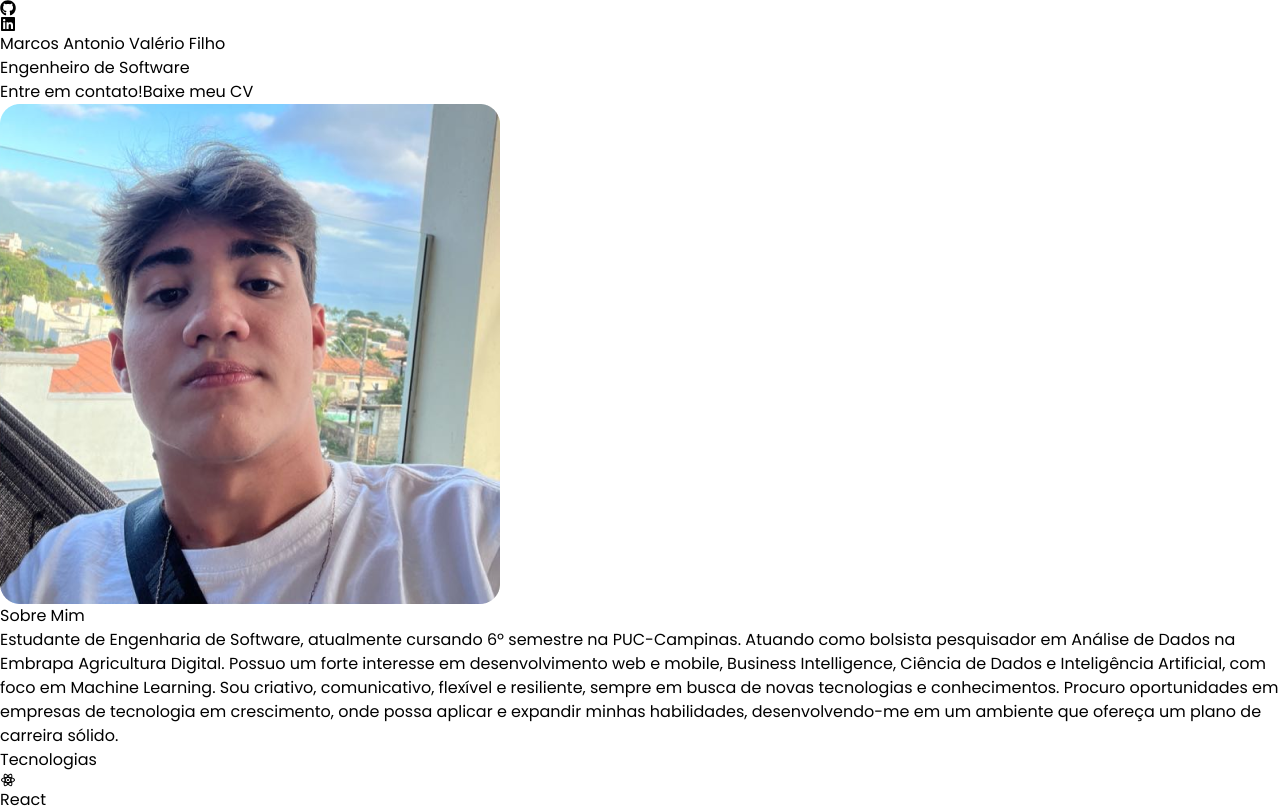
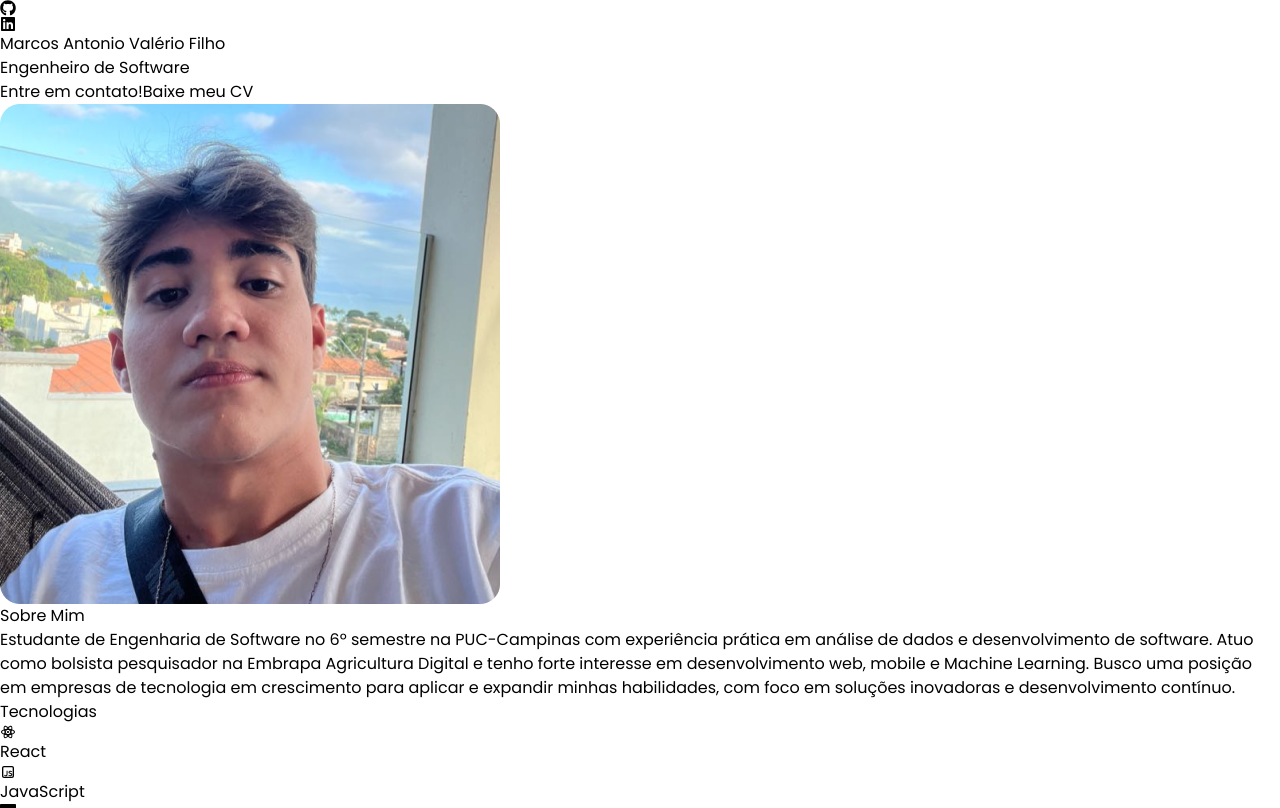
Before and after one commit to marcosvaleriofilho/portfolio-marcos, a React (Vite) app: page / in a window 1280 px wide. Shown: the top 808 px of the page. Built offline with nearby package versions, Linux system fonts and the light colour scheme.

Commit message:
feat: alterações CV e sobre

```diff
--- a/src/components/About.jsx
+++ b/src/components/About.jsx
@@ -11,12 +11,7 @@ const About = () => {
         <motion.div  whileInView={{opacity: 1, y: 0,}} initial={{opacity: 0, y: 100}} transition={{duration: 1, delay: 1}} className='w-full'>
           <div className='flex items-center justify-center'>
             <p className='max-w-6xl text-center my-10 mb-20'>
-              Estudante de Engenharia de Software, atualmente cursando 6º semestre na PUC-Campinas.
-              Atuando como bolsista pesquisador em Análise de Dados na Embrapa Agricultura Digital.
-              Possuo um forte interesse em desenvolvimento web e mobile, Business Intelligence, Ciência de Dados e Inteligência Artificial,
-              com foco em Machine Learning. Sou criativo, comunicativo, flexível e resiliente, sempre em busca de novas tecnologias e conhecimentos.
-              Procuro oportunidades em empresas de tecnologia em crescimento, onde possa aplicar e expandir minhas habilidades,
-              desenvolvendo-me em um ambiente que ofereça um plano de carreira sólido.
+            Estudante de Engenharia de Software no 6º semestre na PUC-Campinas com experiência prática em análise de dados e desenvolvimento de software. Atuo como bolsista pesquisador na Embrapa Agricultura Digital e tenho forte interesse em desenvolvimento web, mobile e Machine Learning. Busco uma posição em empresas de tecnologia em crescimento para aplicar e expandir minhas habilidades, com foco em soluções inovadoras e desenvolvimento contínuo.
             </p>
           </div>
         </motion.div>
```
Also changed, not shown: 2 other files (tests, documents, lock files or other folders).
